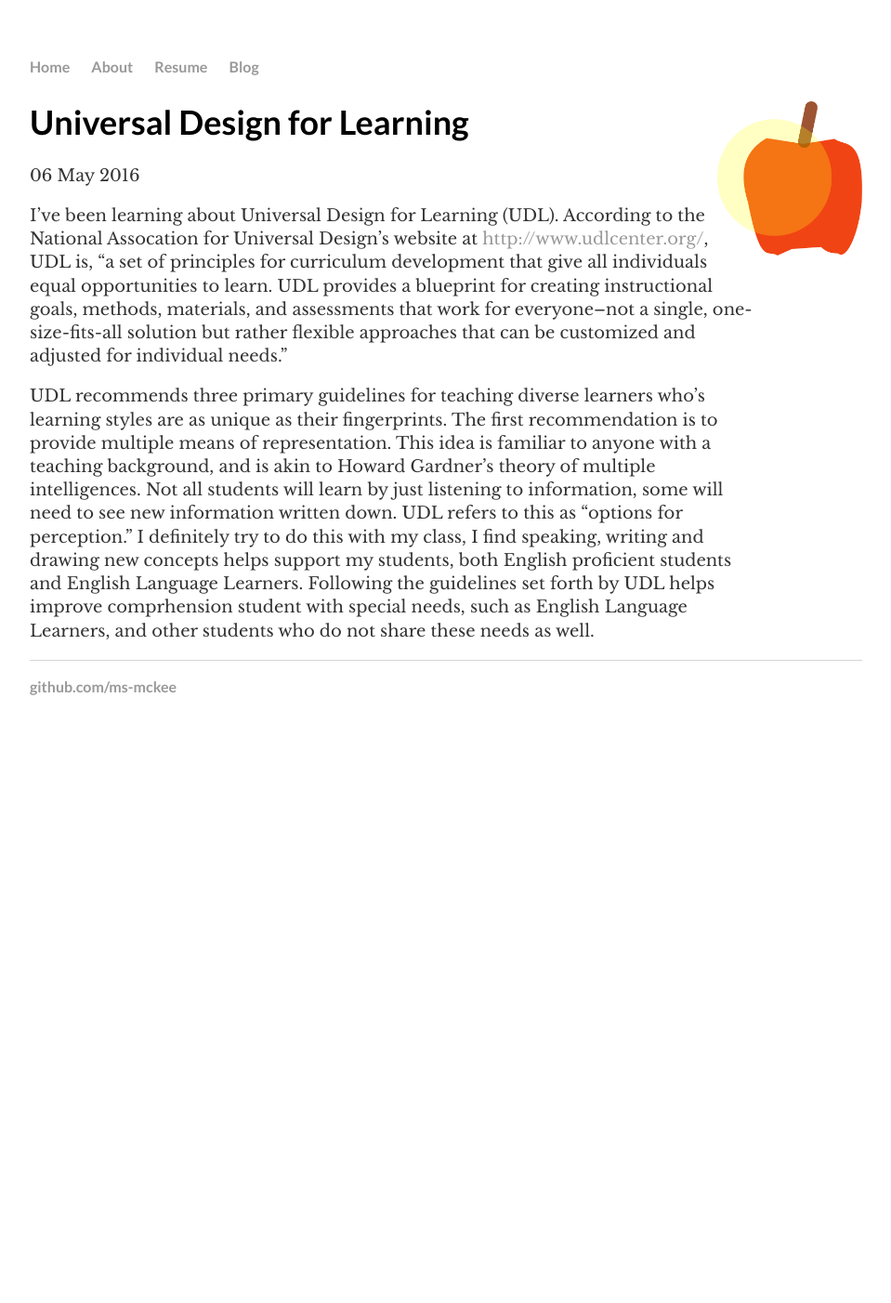
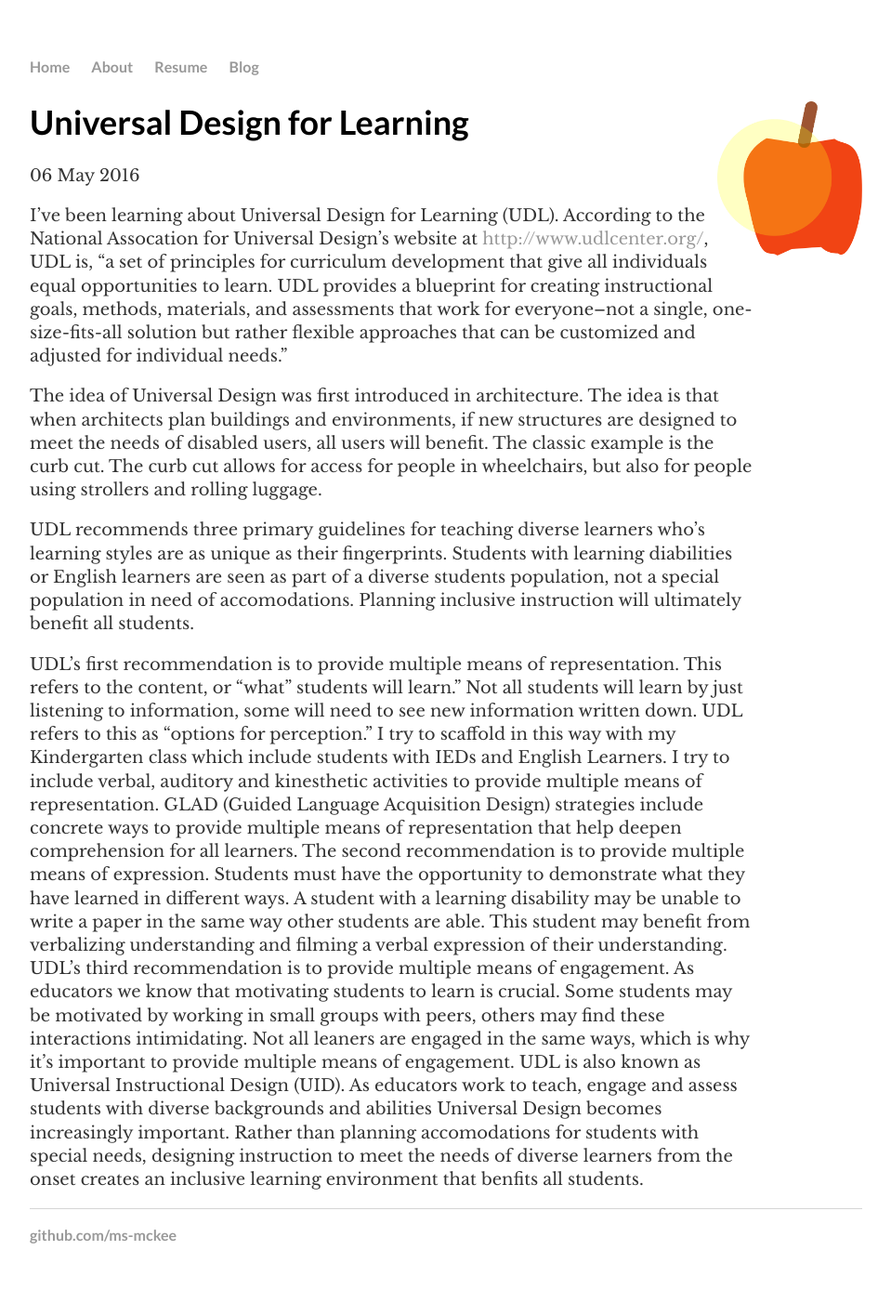
Before and after one commit to ms-mckee/ms-mckee.github.io, a Jekyll site: the page built from _posts/2016-05-06-universal-design-for-learning.md, in a window 1280 px wide. Shown: the whole page at 93% size, without its empty margins (160-1119 px from the left). Built offline with Jekyll 4.4.1, drawn with Linux system fonts in a browser that asks for light colours; before the commit the page ends 900 px from its top, so only the background shows below that.

Commit message:
Update 2016-05-06-universal-design-for-learning.md
rewrite blog post

```diff
--- a/_posts/2016-05-06-universal-design-for-learning.md
+++ b/_posts/2016-05-06-universal-design-for-learning.md
@@ -6,4 +6,11 @@ date: 2016-05-06
 
 I've been learning about Universal Design for Learning (UDL). According to the National Assocation for Universal Design's website at [http://www.udlcenter.org/](http://www.udlcenter.org/), UDL is, "a set of principles for curriculum development that give all individuals equal opportunities to learn. UDL provides a blueprint for creating instructional goals, methods, materials, and assessments that work for everyone--not a single, one-size-fits-all solution but rather flexible approaches that can be customized and adjusted for individual needs."
 
-UDL recommends three primary guidelines for teaching diverse learners who's learning styles are as unique as their fingerprints. The first recommendation is to provide multiple means of representation. This idea is familiar to anyone with a teaching background, and is akin to Howard Gardner's theory of multiple intelligences. Not all students will learn by just listening to information, some will need to see new information written down. UDL refers to this as "options for perception." I definitely try to do this with my class, I find speaking, writing and drawing new concepts helps support my students, both English proficient students and English Language Learners. Following the guidelines set forth by UDL helps improve comprhension student with special needs, such as English Language Learners, and other students who do not share these needs as well.
+The idea of Universal Design was first introduced in architecture. The idea is that when architects plan buildings and environments, if new structures are designed to meet the needs of disabled users, all users will benefit. The classic example is the curb cut. The curb cut allows for access for people in wheelchairs, but also for people using strollers and rolling luggage.
+
+UDL recommends three primary guidelines for teaching diverse learners who's learning styles are as unique as their fingerprints. Students with learning diabilities or English learners are seen as part of a diverse students population, not a special population in need of accomodations. Planning inclusive instruction will ultimately benefit all students.
+
+UDL's first recommendation is to provide multiple means of representation. This refers to the content, or "what" students will learn." Not all students will learn by just listening to information, some will need to see new information written down. UDL refers to this as "options for perception." I try to scaffold in this way with my Kindergarten class which include students with IEDs and English Learners. I try to include verbal, auditory and kinesthetic activities to provide multiple means of representation. GLAD (Guided Language Acquisition Design) strategies include concrete ways to provide multiple means of representation that help deepen comprehension for all learners.
+The second recommendation is to provide multiple means of expression. Students must have the opportunity to demonstrate what they have learned in different ways. A student with a learning disability may be unable to write a paper in the same way other students are able. This student may benefit from verbalizing understanding and filming a verbal expression of their understanding.
+UDL's third recommendation is to provide multiple means of engagement. As educators we know that motivating students to learn is crucial. Some students may be motivated by working in small groups with peers, others may find these interactions intimidating. Not all leaners are engaged in the same ways, which is why it's important to provide multiple means of engagement.
+UDL is also known as Universal Instructional Design (UID). As educators work to teach, engage and assess students with diverse backgrounds and abilities Universal Design becomes increasingly important. Rather than planning accomodations for students with special needs, designing instruction to meet the needs of diverse learners from the onset creates an inclusive learning environment that benfits all students.
```
